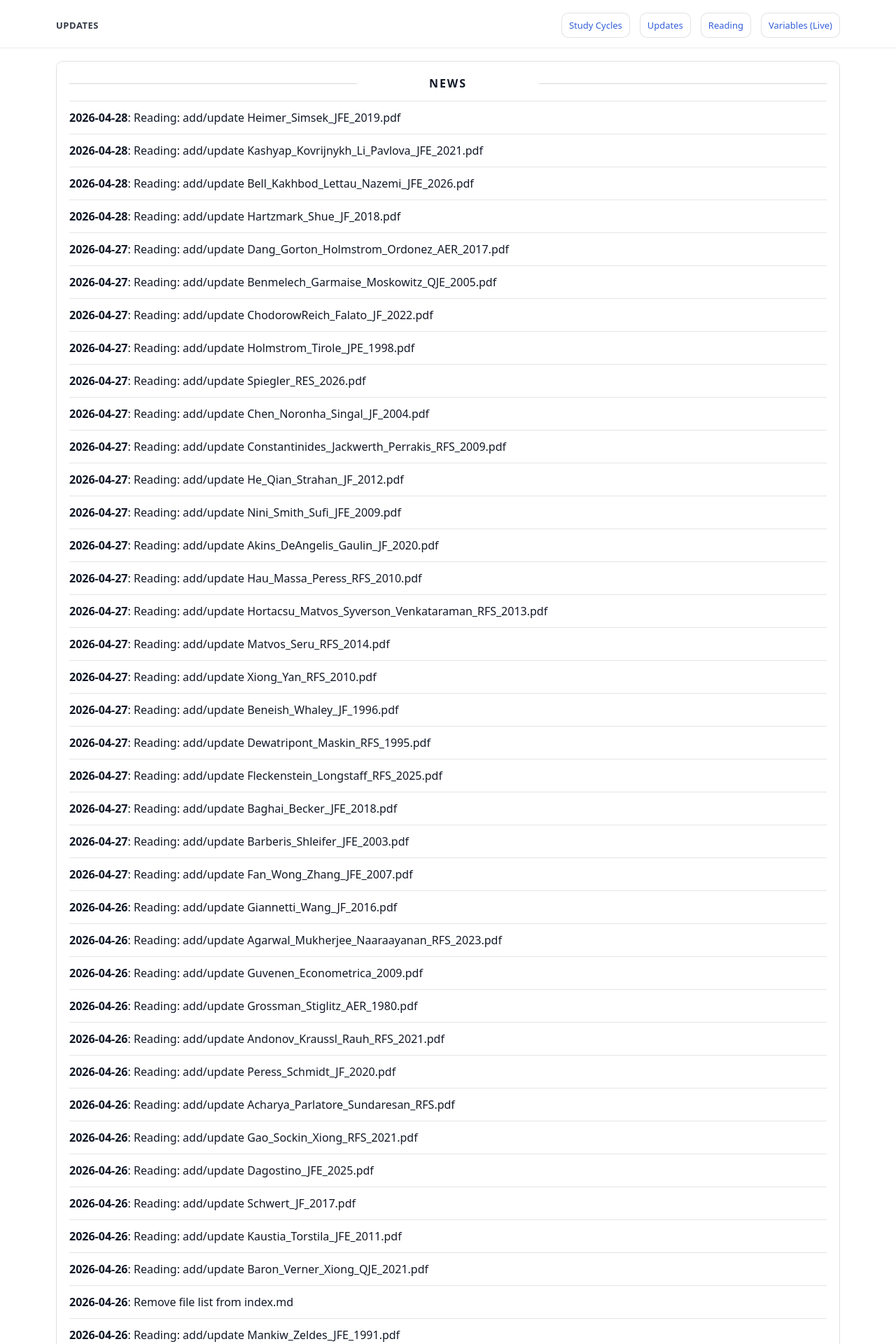
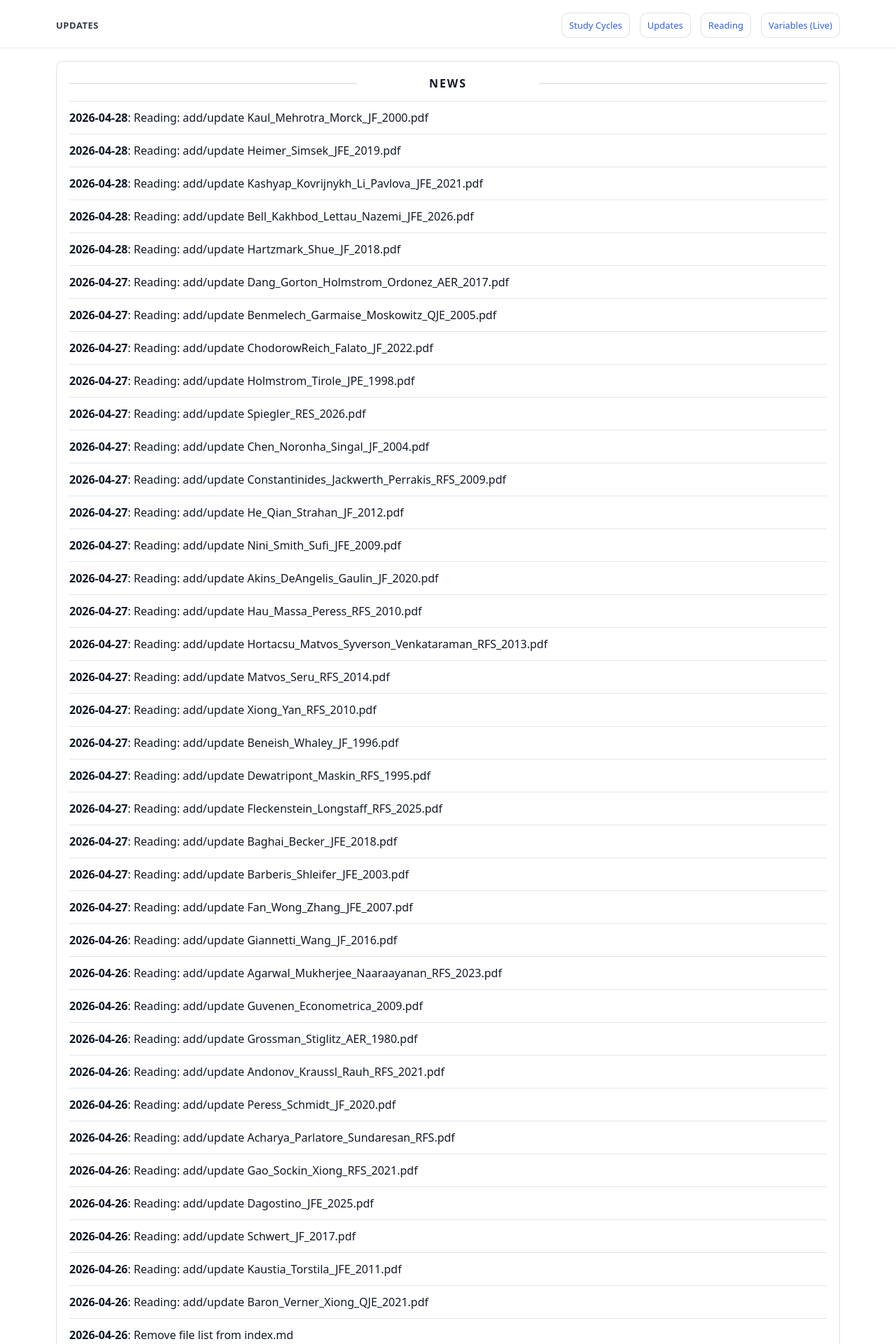
Before and after one commit to yaxinzn/study-archive, a Jekyll site: the page built from updates/index.md, in a window 1280 px wide. Shown: the top 1920 px of the page at 70% size. Built offline with Jekyll 4.4.1, drawn with Linux system fonts in a browser that asks for light colours; some of the changed text lies outside the part shown.

Commit message:
chore: update NEWS feed

```diff
--- a/_data/news.yml
+++ b/_data/news.yml
@@ -1,4 +1,7 @@
 # Auto-generated update history (sorted newest -> oldest). Do not edit manually.
+- ts: "1777326373"
+  date: "2026-04-28"
+  title: "Reading: add/update Kaul_Mehrotra_Morck_JF_2000.pdf"
 - ts: "1777326071"
   date: "2026-04-28"
   title: "Reading: add/update Heimer_Simsek_JFE_2019.pdf"
```
